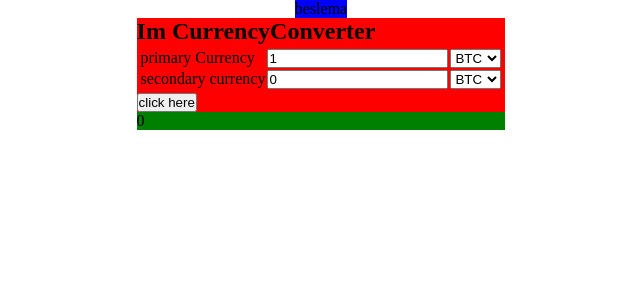
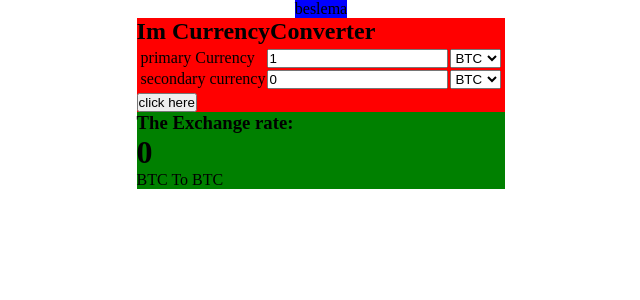
Before and after one commit to meleklassoued/crypto-dashboard, a React (Create React App) app: page / in a window 1280 px wide. Shown: the top 300 px of the page, without its empty margins (319-959 px from the left). Built offline with nearby package versions, Linux system fonts and the light colour scheme.

Commit message:
add other props and finish with the exchRate comp

```diff
--- a/src/components/CurrencyConverter.js
+++ b/src/components/CurrencyConverter.js
@@ -100,7 +100,11 @@ function CurrencyConverter() {
           click here
         </button>
       </div>
-      <ExchangeRate ExchangeRate={exchangeRate} />
+      <ExchangeRate
+        ExchangeRate={exchangeRate}
+        chosenPrimaryCurrency={PrimaryCurrency}
+        chosenSecondaryCurrency={SecondaryCurrency}
+      />
     </div>
   );
 }
--- a/src/components/ExchangeRate.js
+++ b/src/components/ExchangeRate.js
@@ -1,7 +1,19 @@
 import React from "react";
 
-function ExchangeRate({ ExchangeRate }) {
-  return <div className='exchange-rate'>{ExchangeRate}</div>;
+function ExchangeRate({
+  ExchangeRate,
+  chosenPrimaryCurrency,
+  chosenSecondaryCurrency,
+}) {
+  return (
+    <div className='exchange-rate'>
+      <h3>The Exchange rate:</h3>
+      <h1> {ExchangeRate}</h1>
+      <p>
+        {chosenPrimaryCurrency} To {chosenSecondaryCurrency}
+      </p>
+    </div>
+  );
 }
 
 export default ExchangeRate;
```
